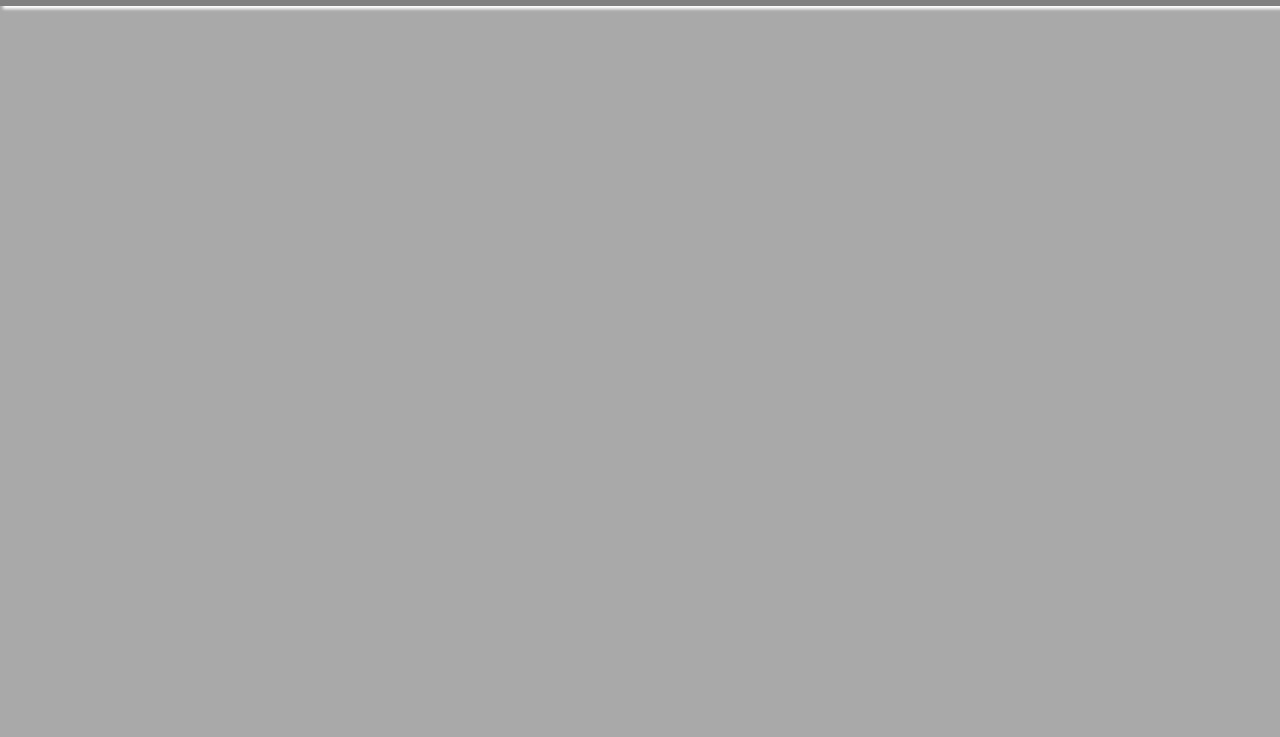
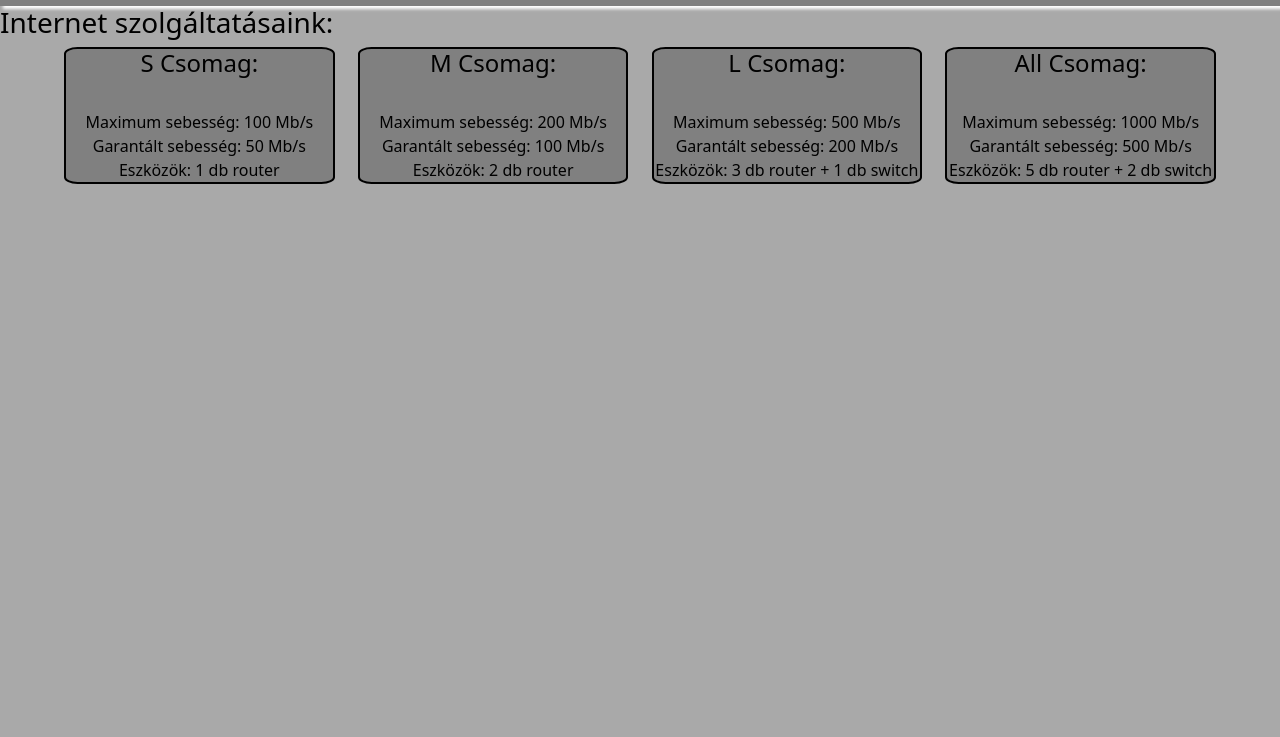
Before and after one commit to IaamSteve/Internet-Television-Provider-task, a plain HTML site: page internet.html in a window 1280 px wide. Shown: the part 63-800 px from the top of the page. Drawn offline with nearby package versions, Linux system fonts and the light colour scheme.

Commit message:
internet oldal elkezdése

```diff
--- a/internet.html
+++ b/internet.html
@@ -14,11 +14,39 @@
     </head>
     <body>
         <div class="navbar rel">
-            <a class="navbal_a" href="index.html"><img src="Inc._magazine_logo.jpeg" alt="Home" title="Home" class="logo"><hr></a>
-            <a class="navbal_a" href="https://youtu.be/dNQs_Bef_V8" target="_blank"><img src="Inc._magazine_logo.jpeg" alt="Easter egg" title="Easter egg" class="logo"></a>
+            <a href="https://youtu.be/dNQs_Bef_V8" target="_blank"><img src="Képek/Inc._magazine_logo.jpeg" alt="Easter egg" title="Easter egg" class="logo"><hr></a>
+            <a class="navbar_a" href="index.html">Home</a>
             <a class="navbar_a" href="televizio.html">Televizió</a>
             <a class="navbar_a" href="internet.html">Internet</a>
             <a class="navbar_a" href="gyik.html">GyIK</a>
         </div>
+        <h3>Internet szolgáltatásaink:</h3>
+
+        <div id="internet-csomagok">
+            <div class="csomagn">
+                <h4> S Csomag: </h4> <br>
+                Maximum sebesség: 100 Mb/s <br>
+                Garantált sebesség: 50 Mb/s <br>
+                Eszközök: 1 db router
+            </div>
+            <div class="csomagn">
+                <h4> M Csomag: </h4> <br>
+                Maximum sebesség: 200 Mb/s <br>
+                Garantált sebesség: 100 Mb/s <br>
+                Eszközök: 2 db router
+            </div>
+            <div class="csomagn">
+                <h4> L Csomag: </h4> <br>
+                Maximum sebesség: 500 Mb/s <br>
+                Garantált sebesség: 200 Mb/s <br>
+                Eszközök: 3 db router + 1 db switch
+            </div>
+            <div class="csomagn">
+                <h4> All Csomag: </h4> <br>
+                Maximum sebesség: 1000 Mb/s <br>
+                Garantált sebesség: 500 Mb/s <br>
+                Eszközök: 5 db router + 2 db switch
+            </div>
+        </div>
     </body>
 </html>
--- a/style.css
+++ b/style.css
@@ -29,6 +29,30 @@ img.logo{
 }
 @keyframes{
 
+}
+
+#internet-csomagok{
+    display: grid;
+    width: 90%;
+    margin-left: auto;
+    margin-right: auto;
+    grid-template-columns: 1fr 1fr 1fr 1fr;
+    grid-template-rows: 1fr;
+    grid-gap: 2%;
+    justify-content: space-between;
+}
+
+#internet-csomagok > div{
+    text-align: center;
+}
+.csomagn{
+    background-color: gray;
+    border: 2px solid black;
+    border-radius: 5%;
+}
+.csomagn:hover{
+    background-color: silver;
+    box-shadow: 3px 3px 3px white;
 }
 
 ul.navbar_felsorolas{
```
